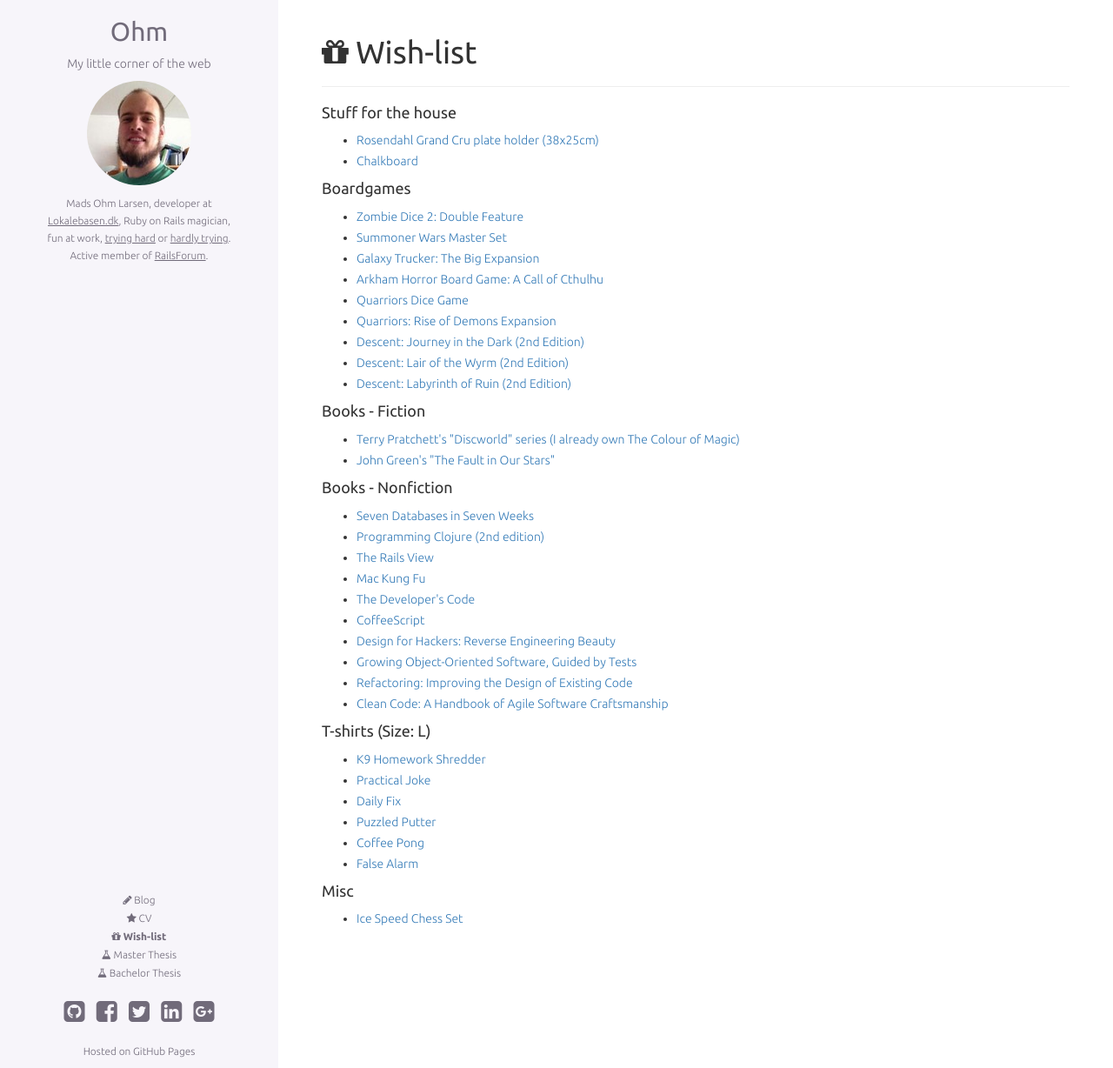
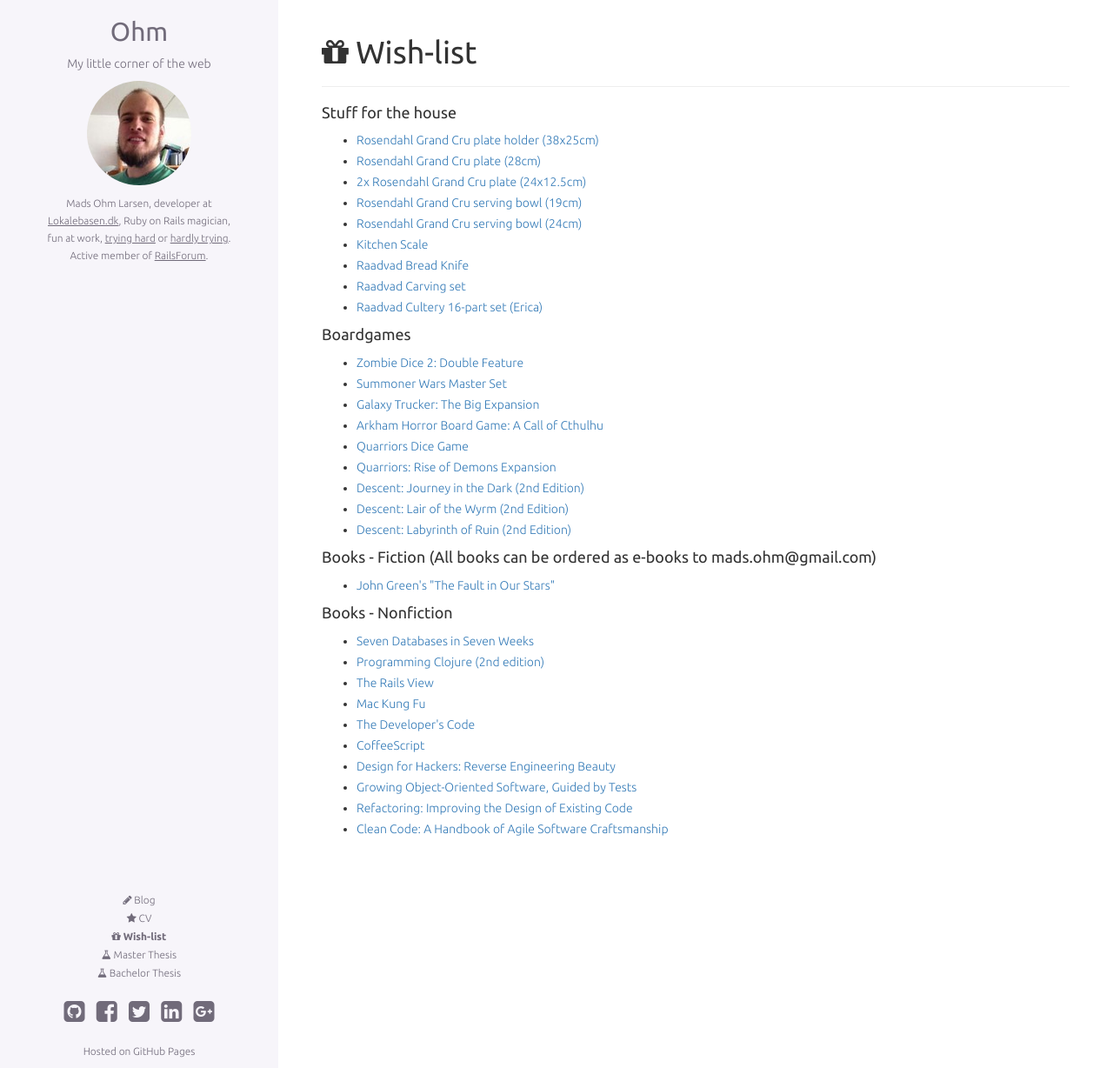
Before and after one commit to omegahm/omegahm.github.io, a Jekyll site: the page built from wishlist.html, in a window 1280 px wide and 1228 px high. Shown: the whole window at 87% size. Built offline with Jekyll 4.4.1, drawn with Linux system fonts in a browser that asks for light colours; nearby versions of some CDN libraries; Markdown is read by kramdown in place of the engine named in the settings.

Commit message:
Updated wish-list

```diff
--- a/wishlist.html
+++ b/wishlist.html
@@ -7,8 +7,22 @@
   wishes:
   - title: Rosendahl Grand Cru plate holder (38x25cm)
     url: http://www.imerco.dk/rosendahl-holder-til-fad?id=100157035
-  - title: Chalkboard
-    url: http://www.amazon.co.uk/dp/B003HC13KE
+  - title: Rosendahl Grand Cru plate (28cm)
+    url: http://www.imerco.dk/borddaekning/skaale-og-fade/ovnfast-fad/rosendahl-ovnfast-fad-28-cm?id=100156726
+  - title: 2x Rosendahl Grand Cru plate (24x12.5cm)
+    url: http://www.imerco.dk/borddaekning/skaale-og-fade/ovnfast-fad/rosendahl-ovnfast-fad-24-cm?id=100156723
+  - title: Rosendahl Grand Cru serving bowl (19cm)
+    url: http://www.imerco.dk/borddaekning/stel/servering/rosendahl-serveringsskaal-transparent-19-cm?id=100156727
+  - title: Rosendahl Grand Cru serving bowl (24cm)
+    url: http://www.imerco.dk/borddaekning/stel/servering/rosendahl-serveringsskaal-transparent-24-cm?id=100156728
+  - title: Kitchen Scale
+    url: http://www.imerco.dk/el/cook-baker-koekkenvaegt?id=100331055
+  - title: Raadvad Bread Knife
+    url: http://www.imerco.dk/koekkenudstyr/raadvad-broedkniv-23-cm?id=100064753
+  - title: Raadvad Carving set
+    url: http://www.goshop.dk/produkter/9-koekkenknive/274-raadvad-royal-forskaerersaet/
+  - title: Raadvad Cultery 16-part set (Erica)
+    url: http://www.imerco.dk/borddaekning/bestik/bestiksaet/raadvad-bestikaeske-16-dele?id=100065297
 
 - title: Boardgames
   wishes:
@@ -31,10 +45,8 @@
   - title: 'Descent: Labyrinth of Ruin (2nd Edition)'
     url: http://www.amazon.co.uk/Descent-Second-Edition-Labyrinth-Expansion/dp/1616615427
 
-- title: Books - Fiction
+- title: Books - Fiction (All books can be ordered as e-books to mads.ohm@gmail.com)
   wishes:
-  - title: Terry Pratchett's "Discworld" series (I already own The Colour of Magic)
-    url: http://www.amazon.co.uk/s/?keywords=discworld
   - title: John Green's "The Fault in Our Stars"
     url: http://www.amazon.co.uk/Fault-Our-Stars-John-Green/dp/0141345659
 
@@ -61,25 +73,6 @@
   - title: 'Clean Code: A Handbook of Agile Software Craftsmanship'
     url: http://www.amazon.co.uk/Clean-Code-Handbook-Software-Craftsmanship/dp/0132350882
 
-- title: 'T-shirts (Size: L)'
-  wishes:
-  - title: K9 Homework Shredder
-    url: http://store.glennz.com/k9homeworkshredder.html
-  - title: Practical Joke
-    url: http://store.glennz.com/practicaljoke.html
-  - title: Daily Fix
-    url: http://store.glennz.com/dailyfix.html
-  - title: Puzzled Putter
-    url: http://store.glennz.com/puzzledputter.html
-  - title: Coffee Pong
-    url: http://store.glennz.com/coffeepong.html
-  - title: False Alarm
-    url: http://store.glennz.com/falsealarm.html
-
-- title: Misc
-  wishes:
-  - title: Ice Speed Chess Set
-    url: http://www.thinkgeek.com/product/e730/
 ---
 
 <div class="page-header">
```
Also changed, not shown: Gemfile.lock.
